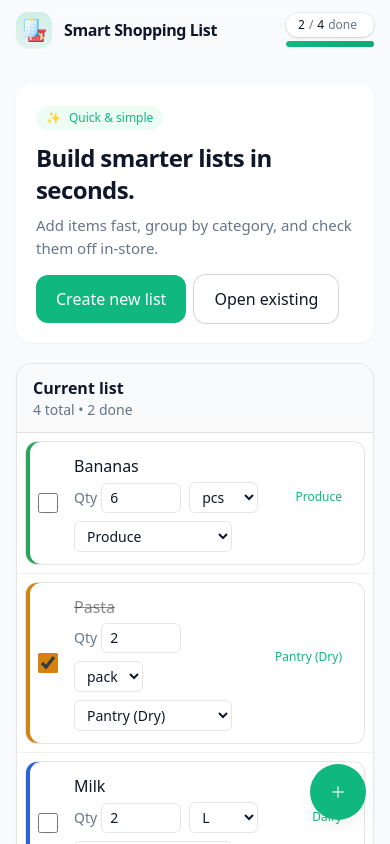
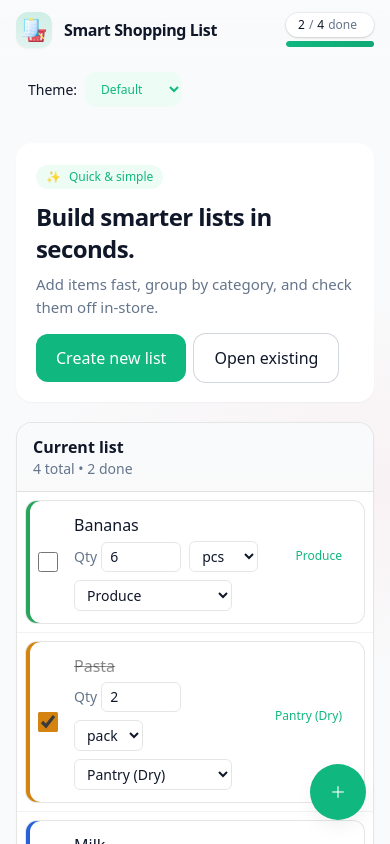
Before and after one commit to Kalikian/smart-shopping-list-frontend, a React (Vite) app: page / in a window 390 px wide. Shown: the top 844 px of the page. Built offline with nearby package versions, Linux system fonts and the light colour scheme.

Commit message:
feat(ui): add ThemeSwitcher and refactor theme.css with responsive gradient

```diff
--- a/src/App.tsx
+++ b/src/App.tsx
@@ -8,6 +8,7 @@ import FeatureTiles from "./components/FeatureTiles";
 import List from "./components/List";
 import Fab from "./components/Fab";
 import type { Item } from "./components/ListItem";
+import ThemeSwitcher from "./components/ThemeSwitcher";
 
 export default function App() {
   // Demo data (EN categories)
@@ -42,8 +43,13 @@ export default function App() {
   };
 
   return (
-    <div className="min-h-screen bg-[hsl(var(--bg))] text-[hsl(var(--text))]">
+    <div className="min-h-dvh bg-app text-[hsl(var(--text))]">
       <AppHeader open={open} total={total} />
+
+      {/* Theme switch */}
+      <div className="mx-auto max-w-screen-sm safe-x">
+        <ThemeSwitcher />
+      </div>
 
       <main className="mx-auto max-w-screen-sm safe-x pb-28 pt-4">
         <HeroCard creating={creating} onCreate={handleCreateList} />
--- /dev/null
+++ b/src/components/ThemeSwitcher.tsx
@@ -0,0 +1,49 @@
+import { useEffect, useMemo, useState } from "react";
+
+const THEMES = ["", "theme-forest", "theme-ocean", "theme-lavender", "theme-sunset", "theme-mint", "theme-paper", "theme-candy"] as const;
+type Theme = (typeof THEMES)[number]; // "" = default (kein Theme)
+
+function applyTheme(theme: Theme) {
+  const root = document.documentElement; // <html>
+  // alle Themes entfernen
+  THEMES.forEach(t => t && root.classList.remove(t));
+  // neues setzen
+  if (theme) root.classList.add(theme);
+}
+
+export default function ThemeSwitcher() {
+  const [theme, setTheme] = useState<Theme>(() => (localStorage.getItem("theme") as Theme) || "");
+
+  useEffect(() => {
+    applyTheme(theme);
+    localStorage.setItem("theme", theme);
+  }, [theme]);
+
+  const niceName = useMemo(() => ({
+    "": "Default",
+    "theme-forest": "Forest",
+    "theme-ocean": "Ocean",
+    "theme-lavender": "Lavender",
+    "theme-sunset": "Sunset",
+    "theme-mint": "Mint",
+    "theme-paper": "Paper",
+    "theme-candy": "Candy",
+  } as Record<string, string>), []);
+
+  return (
+    <div className="flex items-center gap-2 p-3">
+      <label className="text-sm">Theme:</label>
+      <select
+        className="chip px-3 py-2 rounded-xl"
+        value={theme}
+        onChange={(e) => setTheme(e.target.value as Theme)}
+      >
+        {THEMES.map(t => (
+          <option key={t || "default"} value={t}>
+            {niceName[t || ""]}
+          </option>
+        ))}
+      </select>
+    </div>
+  );
+}
--- a/src/index.css
+++ b/src/index.css
@@ -1,4 +1,5 @@
 /* src/index.css */
+
 @import "tailwindcss";
 @import "./styles/theme.css";
 
--- a/src/styles/theme.css
+++ b/src/styles/theme.css
@@ -1,7 +1,6 @@
 /* src/styles/theme.css */
-/* Design tokens + small utility components (no @tailwind here!) */
-
-@reference "tailwindcss";
+/* Design tokens + utilities + primitives (Tailwind v4 compatible).
+   Wichtig: KEIN '@tailwind' hier – nur in index.css importieren.          */
 
 /* ---------- 1) Tokens (light + dark) ---------- */
 :root {
@@ -24,6 +23,7 @@
   --shadow-sm: 0 1px 2px 0 hsl(220 43% 11% / 0.04);
   --shadow-md: 0 8px 24px -8px hsl(220 43% 11% / 0.12);
 
+  /* Category hues */
   --cat-produce: 145 62% 40%;
   --cat-dairy: 220 70% 50%;
   --cat-meat: 355 70% 50%;
@@ -56,28 +56,31 @@
   }
 }
 
-/* ---------- 2) Base resets ---------- */
+/* ---------- 2) Base ---------- */
 @layer base {
   html,
   body,
   #root {
     height: 100%;
   }
+
+  /* Transparent, damit Verläufe sichtbar sind */
   body {
-    background-color: hsl(var(--bg));
+    background-color: transparent;
     color: hsl(var(--text));
     font-feature-settings: "cv02", "cv03", "cv04", "cv11";
   }
+
   :focus-visible {
     outline: 2px solid hsl(var(--ring));
     outline-offset: 2px;
   }
 }
 
-/* ---------- 3) Component primitives ---------- */
+/* ---------- 3) Components (primitives) ---------- */
 @layer components {
   .card {
-    @apply rounded-2xl bg-white shadow-sm ring-1 ring-black/5;
+    @apply rounded-2xl shadow-sm ring-1 ring-black/5;
     border-radius: var(--radius);
     box-shadow: var(--shadow-sm);
     background-color: hsl(var(--surface));
@@ -94,11 +97,13 @@
   .btn-primary:hover {
     background-color: hsl(var(--accent-600));
   }
+
   .btn-ghost {
     @apply ring-1 ring-gray-300 hover:bg-gray-50;
   }
+
   .btn-icon {
-    @apply inline-flex items-center justify-center rounded-xl w-11 h-11;
+    @apply inline-flex items-center justify-center w-11 h-11;
     border-radius: var(--radius-sm);
     background-color: hsl(var(--accent));
     color: hsl(var(--brand-contrast));
@@ -140,3 +145,142 @@
     padding-bottom: max(24px, env(safe-area-inset-bottom));
   }
 }
+
+/* ---------- 5) Background presets (no duplicates) ---------- */
+
+/* a) Neue Haupt-Variante mit steuerbaren Spots + Mobile-Finetuning */
+.bg-app {
+  --bg-base: hsl(var(--bg));
+  --bg-spot-a: hsl(var(--accent) / 0.16); /* kühler Spot links/oben   */
+  --bg-spot-b: hsl(350 90% 70% / 0.18); /* pinker Spot rechts/unten */
+
+  background: radial-gradient(
+      900px 500px at 10% -10%,
+      var(--bg-spot-a) 0%,
+      transparent 60%
+    ),
+    radial-gradient(
+      900px 500px at 120% 40%,
+      var(--bg-spot-b) 0%,
+      transparent 60%
+    ),
+    var(--bg-base);
+}
+
+/* Mobile: pinken Spot deutlich abschwächen (oder auf transparent setzen) */
+@media (max-width: 640px) {
+  .bg-app {
+    --bg-spot-b: hsl(350 90% 70% / 0.06); /* oder: transparent */
+    background: radial-gradient(
+        600px 300px at 15% -10%,
+        var(--bg-spot-a) 0%,
+        transparent 60%
+      ),
+      radial-gradient(
+        600px 300px at 100% 30%,
+        var(--bg-spot-b) 0%,
+        transparent 60%
+      ),
+      var(--bg-base);
+  }
+}
+
+/* b) Klassischer Pastell-Verlauf (dezenter) */
+.bg-pastel-radial {
+  background: radial-gradient(
+      1200px 600px at 10% -10%,
+      #eaf0ff 0%,
+      transparent 60%
+    ),
+    radial-gradient(1200px 600px at 110% 40%, #fff1fa 0%, transparent 60%),
+    #f6f8ff;
+}
+
+/* c) Dezent gestreift */
+.bg-subtle-stripes {
+  background: repeating-linear-gradient(
+    135deg,
+    #f7f9ff 0 22px,
+    #f1f5ff 22px 44px
+  );
+}
+
+/* d) Satter Radial-Look in Token-Farben */
+.bg-radial-strong {
+  background: radial-gradient(
+      900px 500px at 10% -10%,
+      hsl(var(--accent) / 0.18) 0%,
+      transparent 60%
+    ),
+    radial-gradient(
+      900px 500px at 120% 40%,
+      hsl(350 90% 70% / 0.18) 0%,
+      transparent 60%
+    ),
+    hsl(var(--bg));
+}
+
+/* ---------- 6) Theme presets (token overrides only) ---------- */
+
+.theme-candy {
+  --bg: 30 100% 97%;
+  --surface: 0 0% 100%;
+  --text: 222 47% 11%;
+  --accent: 345 85% 55%;
+  --accent-600: 345 85% 48%;
+  --accent-100: 345 85% 95%;
+}
+
+.theme-forest {
+  --bg: 160 60% 97%;
+  --surface: 0 0% 100%;
+  --text: 222 47% 11%;
+  --accent: 160 84% 39%;
+  --accent-600: 160 84% 33%;
+  --accent-100: 152 81% 96%;
+}
+
+.theme-ocean {
+  --bg: 210 50% 97%;
+  --surface: 0 0% 100%;
+  --text: 222 47% 11%;
+  --accent: 210 80% 45%;
+  --accent-600: 210 80% 38%;
+  --accent-100: 210 80% 94%;
+}
+
+.theme-lavender {
+  --bg: 250 60% 97%;
+  --surface: 0 0% 100%;
+  --text: 230 40% 12%;
+  --accent: 258 85% 60%;
+  --accent-600: 258 85% 52%;
+  --accent-100: 258 85% 95%;
+}
+
+.theme-sunset {
+  --bg: 20 90% 97%;
+  --surface: 0 0% 100%;
+  --text: 222 47% 11%;
+  --accent: 25 85% 56%;
+  --accent-600: 25 85% 48%;
+  --accent-100: 25 85% 94%;
+}
+
+.theme-mint {
+  --bg: 155 70% 97%;
+  --surface: 0 0% 100%;
+  --text: 222 47% 11%;
+  --accent: 172 66% 45%;
+  --accent-600: 172 66% 38%;
+  --accent-100: 172 66% 93%;
+}
+
+.theme-paper {
+  --bg: 240 20% 97%;
+  --surface: 0 0% 100%;
+  --text: 222 47% 11%;
+  --accent: 222 85% 56%;
+  --accent-600: 222 85% 48%;
+  --accent-100: 222 85% 94%;
+}
```
